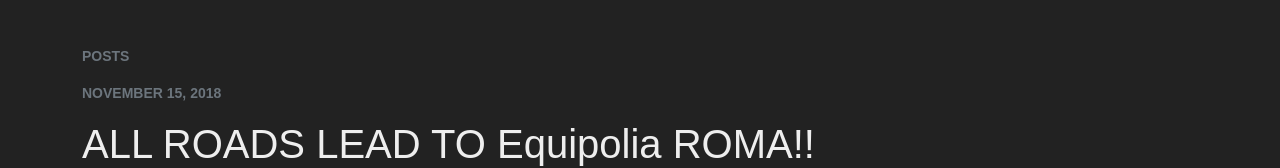
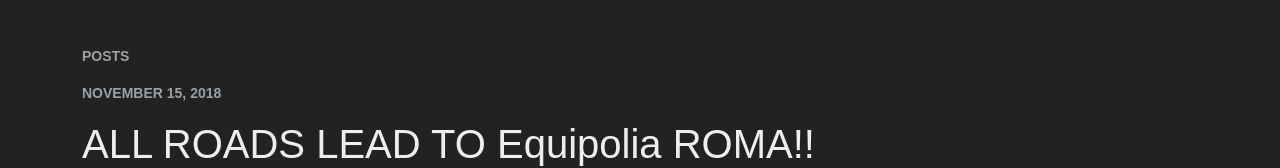
Before and after one commit to tiberiusdartagnan/equipoliaroma, a plain HTML site: page dist/index.html in a window 1280 px wide. Shown: the part 498-666 px from the top of the page. Drawn offline with nearby package versions, Linux system fonts and the light colour scheme.

Commit message:
Improve Equipolia secondary text contrast

```diff
--- a/dist/index.html
+++ b/dist/index.html
@@ -23,6 +23,7 @@
     .hero h1 { font-weight:800; letter-spacing:.04em; }
     .hero-inner .d-flex { flex-wrap:wrap; }
     a { color:#fff; }
+    .text-secondary { color:#9aa0a6 !important; }
     footer { border-top:1px solid #444; color:#bbb; }
     a:focus-visible,button:focus-visible,input:focus-visible,textarea:focus-visible { outline:3px solid #ffbf47; outline-offset:3px; }
   </style>
```
